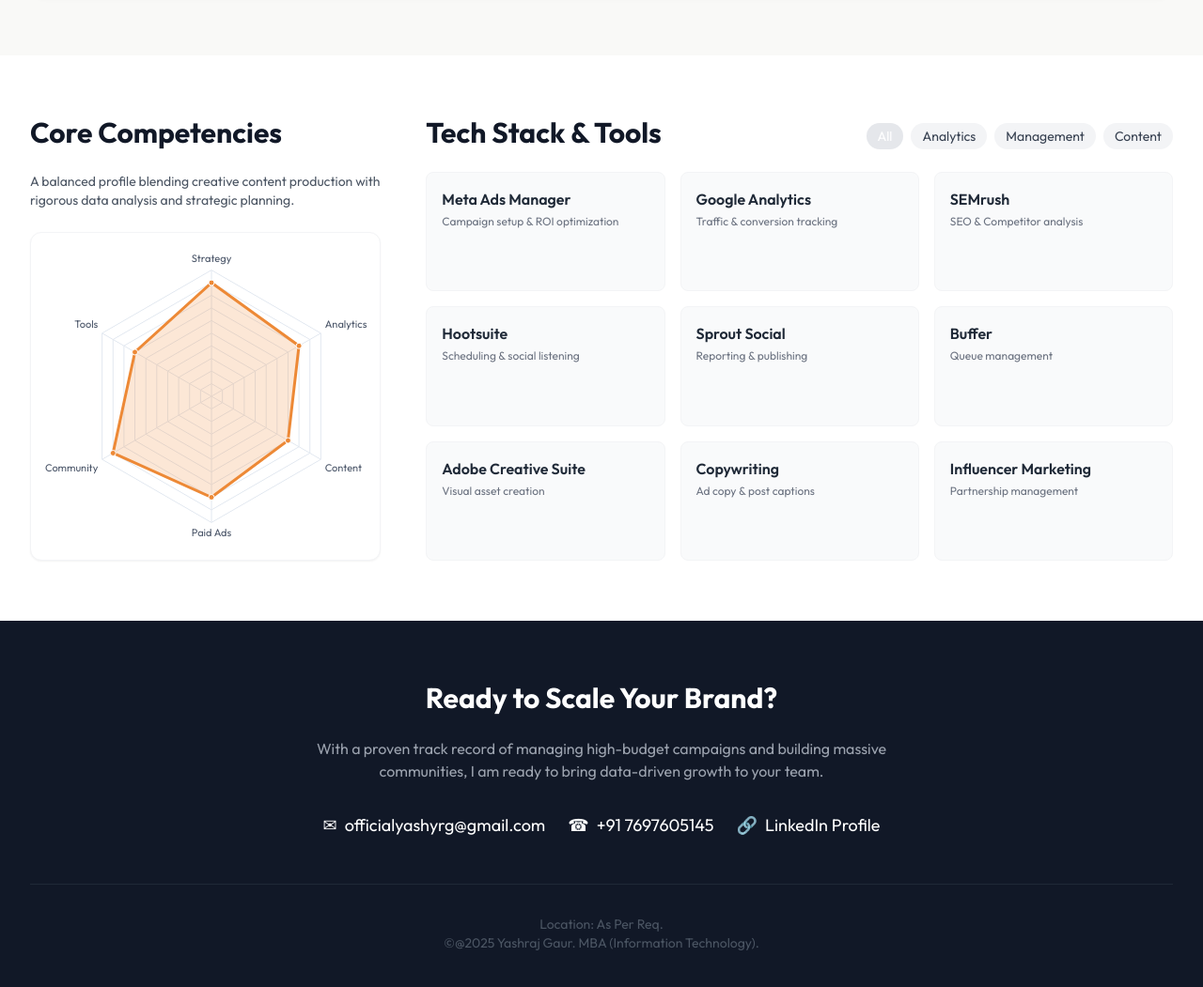
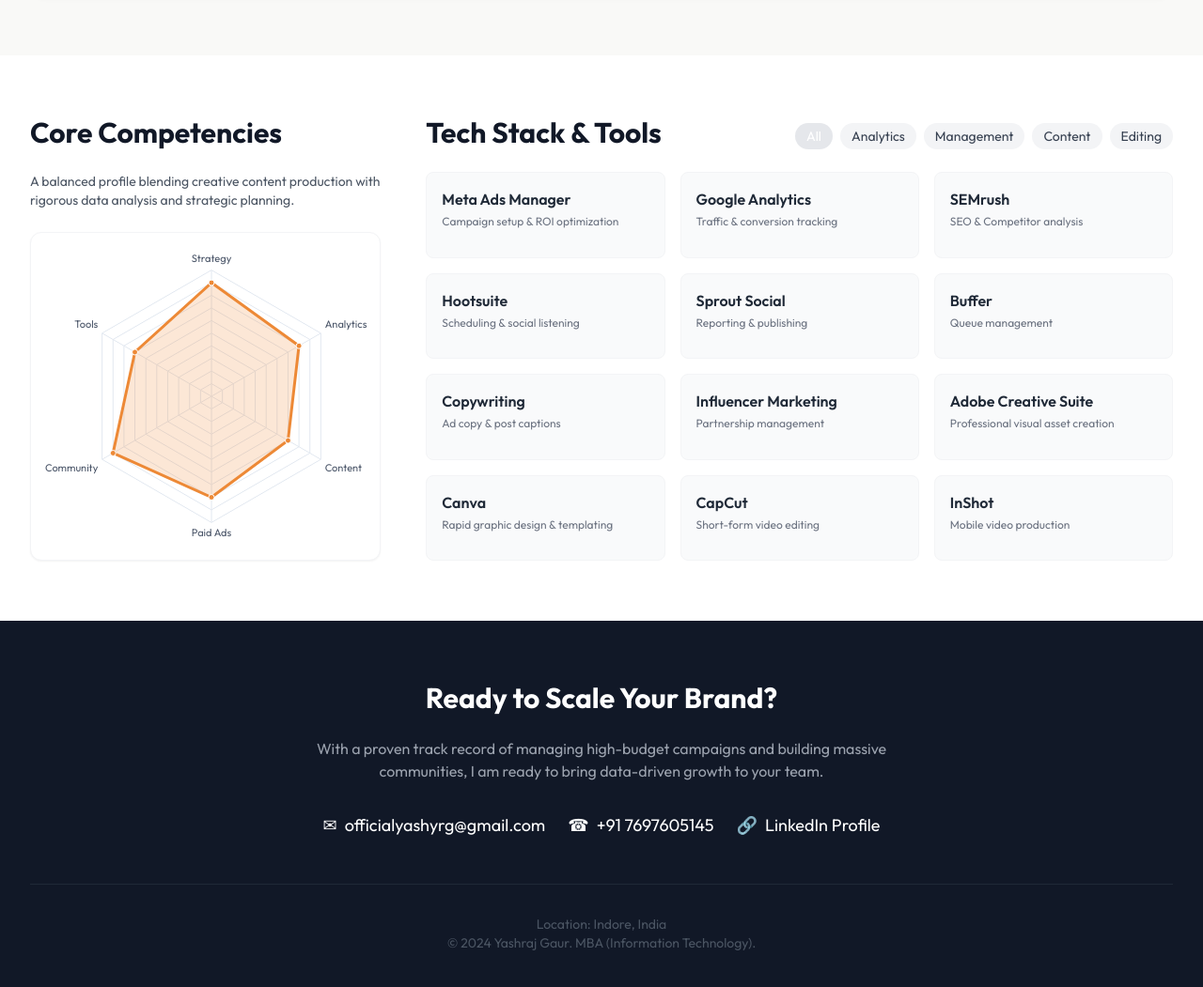
Before and after one commit to yashrajgaur/my-port, a plain HTML site: page index.html in a window 1280 px wide. Shown: the part 2200-3251 px from the top of the page at 94% size. Drawn offline with nearby package versions, Linux system fonts and the light colour scheme.

Commit message:
Update index.html

```diff
--- a/index.html
+++ b/index.html
@@ -343,11 +343,12 @@
                             <h2 class="text-3xl font-bold text-gray-900">Tech Stack & Tools</h2>
 
                             <!-- Filters -->
-                            <div class="flex space-x-2 text-sm">
+                            <div class="flex flex-wrap gap-2 text-sm justify-end">
                                 <button onclick="filterTools('all')" class="tool-filter active px-3 py-1 rounded-full bg-gray-200 hover:bg-brand-primary hover:text-white transition-colors">All</button>
                                 <button onclick="filterTools('analytics')" class="tool-filter px-3 py-1 rounded-full bg-gray-100 hover:bg-brand-primary hover:text-white transition-colors">Analytics</button>
                                 <button onclick="filterTools('management')" class="tool-filter px-3 py-1 rounded-full bg-gray-100 hover:bg-brand-primary hover:text-white transition-colors">Management</button>
                                 <button onclick="filterTools('content')" class="tool-filter px-3 py-1 rounded-full bg-gray-100 hover:bg-brand-primary hover:text-white transition-colors">Content</button>
+                                <button onclick="filterTools('editing')" class="tool-filter px-3 py-1 rounded-full bg-gray-100 hover:bg-brand-primary hover:text-white transition-colors">Editing</button>
                             </div>
                         </div>
 
@@ -378,15 +379,15 @@
                     <span>&#9742;</span> <!-- Phone Unicode -->
                     <span>+91 7697605145</span>
                 </a>
-                <a href="https://www.linkedin.com/in/yashraj-gaur02/" class="flex items-center space-x-2 text-lg hover:text-brand-accent transition-colors">
+                <a href="#" class="flex items-center space-x-2 text-lg hover:text-brand-accent transition-colors">
                     <span>&#128279;</span> <!-- Link Unicode -->
                     <span>LinkedIn Profile</span>
                 </a>
             </div>
 
             <div class="text-sm text-gray-600 border-t border-gray-800 pt-8">
-                <p>Location: As Per Req.</p>
-                <p>&copy;@2025 Yashraj Gaur. MBA (Information Technology).</p>
+                <p>Location: Indore, India</p>
+                <p>&copy; 2024 Yashraj Gaur. MBA (Information Technology).</p>
             </div>
         </div>
     </section>
@@ -401,9 +402,12 @@
             { name: "Hootsuite", category: "management", desc: "Scheduling & social listening" },
             { name: "Sprout Social", category: "management", desc: "Reporting & publishing" },
             { name: "Buffer", category: "management", desc: "Queue management" },
-            { name: "Adobe Creative Suite", category: "content", desc: "Visual asset creation" },
             { name: "Copywriting", category: "content", desc: "Ad copy & post captions" },
-            { name: "Influencer Marketing", category: "content", desc: "Partnership management" }
+            { name: "Influencer Marketing", category: "content", desc: "Partnership management" },
+            { name: "Adobe Creative Suite", category: "editing", desc: "Professional visual asset creation" },
+            { name: "Canva", category: "editing", desc: "Rapid graphic design & templating" },
+            { name: "CapCut", category: "editing", desc: "Short-form video editing" },
+            { name: "InShot", category: "editing", desc: "Mobile video production" }
         ];
 
         // --- CHART INITIALIZATION ---
```
